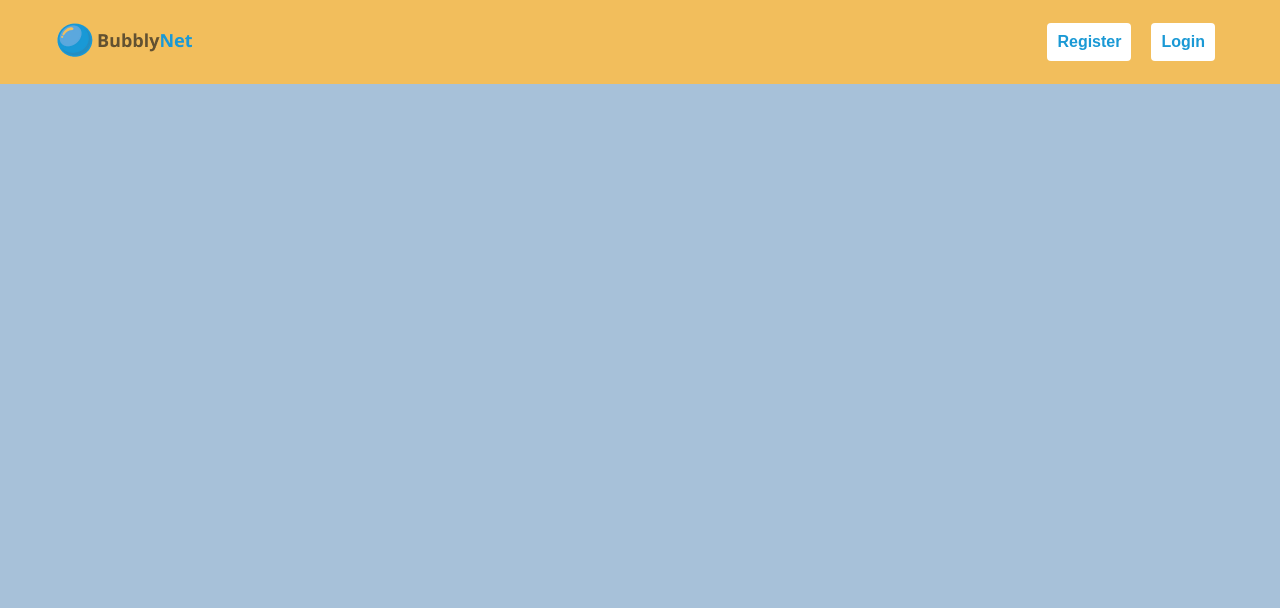
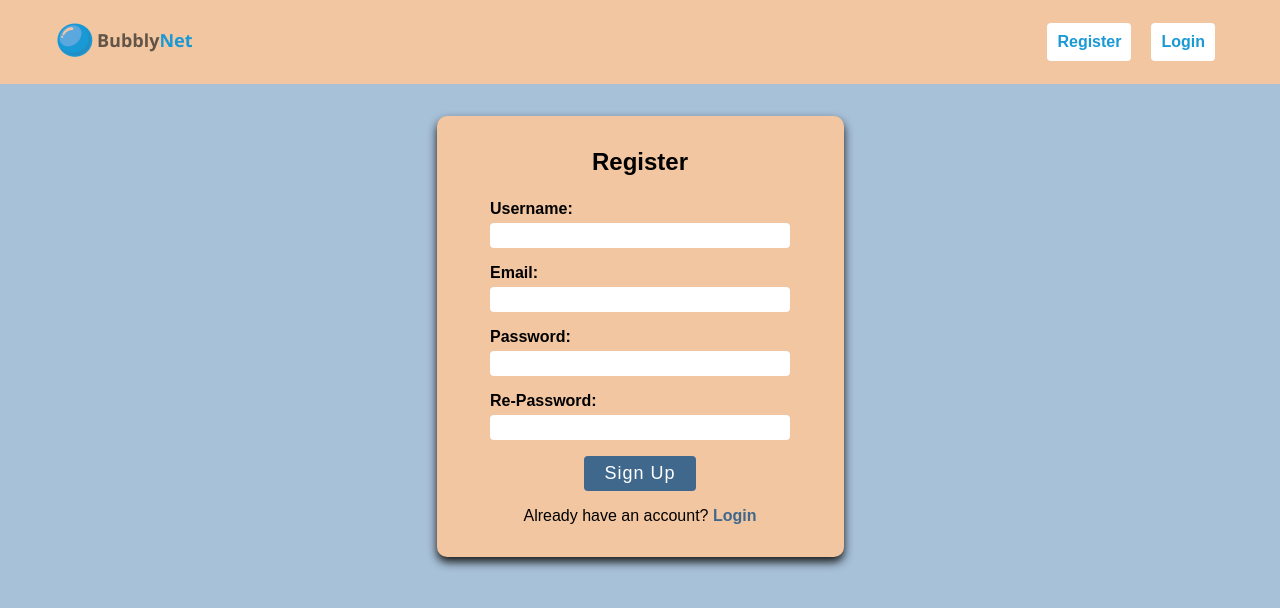
Before and after one commit to Dimitrov11/BubblyNet, a React (Vite) app: page /register in a window 1280 px wide. Before the commit this address had no page. Shown: the top 608 px of the page. Built offline with nearby package versions, Linux system fonts and the light colour scheme.

Commit message:
Add register form

```diff
--- a/src/Navigation.jsx
+++ b/src/Navigation.jsx
@@ -2,6 +2,7 @@ import { Routes, Route } from "react-router-dom";
 import HomePage from "./pages/Home/HomePage.jsx";
 import Header from "./components/header/Header.jsx";
 import style from "./assets/main.module.scss"
+import RegisterPage from "./pages/Register/RegisterPage.jsx";
 
 
 function Navigation() {
@@ -11,6 +12,8 @@ function Navigation() {
 
       <Routes>
         <Route path="/" element={<HomePage/>} />
+
+        <Route path="/register" element={<RegisterPage/>} />
       </Routes>
     </>
   );
--- a/src/assets/main.module.scss
+++ b/src/assets/main.module.scss
@@ -2,4 +2,13 @@ body {
     margin: 0;
     font-family: 'Opens Sans', sans-serif;
     background-color: #A7C1D9;
+
+    main {
+        max-width: 90%;
+        margin: 2rem auto 0;
+
+        @media (min-width: 1200px) {
+            max-width: 1170px;
+        }
+    }
 }
--- a/src/components/header/Header.module.scss
+++ b/src/components/header/Header.module.scss
@@ -1,5 +1,5 @@
 header {
-    background-color: #F2BE5C;
+    background-color:  #F2C6A0;
     padding: 20px 0;
 
     .wrapper {
--- a/src/pages/Home/HomePage.jsx
+++ b/src/pages/Home/HomePage.jsx
@@ -2,6 +2,6 @@ import React from 'react'
 
 export default function HomePage() {
   return (
-    <div>Home</div>
+    <main>Home</main>
   )
 }
--- /dev/null
+++ b/src/pages/Register/RegisterPage.jsx
@@ -0,0 +1,41 @@
+import React from 'react'
+import style from './RegisterPage.module.scss'
+import { Link } from 'react-router-dom'
+
+export default function RegisterPage() {
+  return (
+    <main>
+
+        <form>
+            <h2>Register</h2>
+
+            <div className={style.inputWrapper}>
+                <label htmlFor="username">Username: </label>
+                <input type="text" id="username" />
+            </div>
+
+            <div className={style.inputWrapper}>
+                <label htmlFor="email">Email: </label>
+                <input type="text" id="email" />
+            </div>
+
+            <div className={style.inputWrapper}>
+                <label htmlFor="password">Password: </label>
+                <input type="password" id="password" />
+            </div>
+
+            <div className={style.inputWrapper}>
+                <label htmlFor="re-password">Re-Password: </label>
+                <input type="password" id="re-password" />
+            </div>
+
+            <button>Sign Up</button>
+
+            <p>
+                Already have an account? <Link to="/login">Login</Link>
+            </p>
+        </form>
+
+    </main>
+  )
+}
--- /dev/null
+++ b/src/pages/Register/RegisterPage.module.scss
@@ -0,0 +1,61 @@
+form {
+    background-color:  #F2C6A0;
+    max-width: 375px;
+    margin: 0 auto;
+    padding: 2rem 1rem;
+    border-radius: 10px;
+    box-shadow: 0 5px 10px #171717;
+
+    h2 {
+        text-align: center;
+        font-size: 24px;
+        margin-top: 0;
+        margin-bottom: 1.5rem;
+    }
+
+    .inputWrapper{
+        display: flex;
+        flex-direction: column;
+        max-width: 80%;
+        margin: 0 auto;
+
+        input {
+            margin-bottom: 1rem;
+            border-radius: 4px;
+            box-shadow: transparent;
+            border: none;
+            padding: 5px 10px;
+        }
+
+        label {
+            margin-bottom: 5px;
+            font-weight: 700;
+        }
+    }
+
+    button {
+        display: flex;
+        margin: 0 auto;
+        font-size: 18px;
+        font-weight: 500;
+        padding: 7px 20px;
+        color: #fff;
+        background-color: #3F688C;
+        border: none;
+        border-radius: 4px;
+        cursor: pointer;
+        letter-spacing: 1px;
+    }
+
+    p {
+        margin-top: 1rem;
+        margin-bottom: 0;
+        text-align: center;
+
+        a {
+            color: #3F688C;
+            font-weight: 700;
+            text-decoration: none;
+        }
+    }
+}
```
